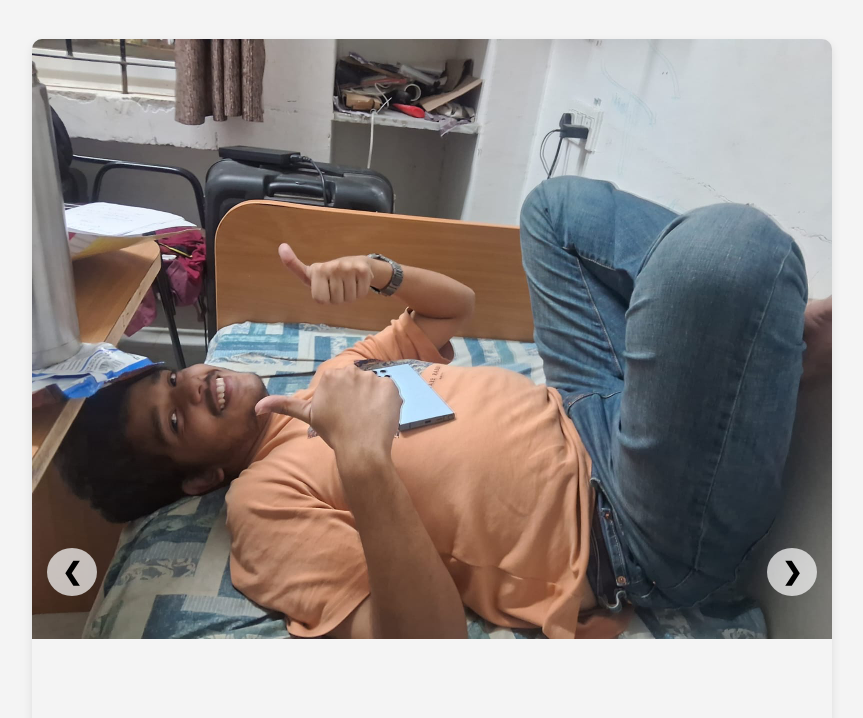
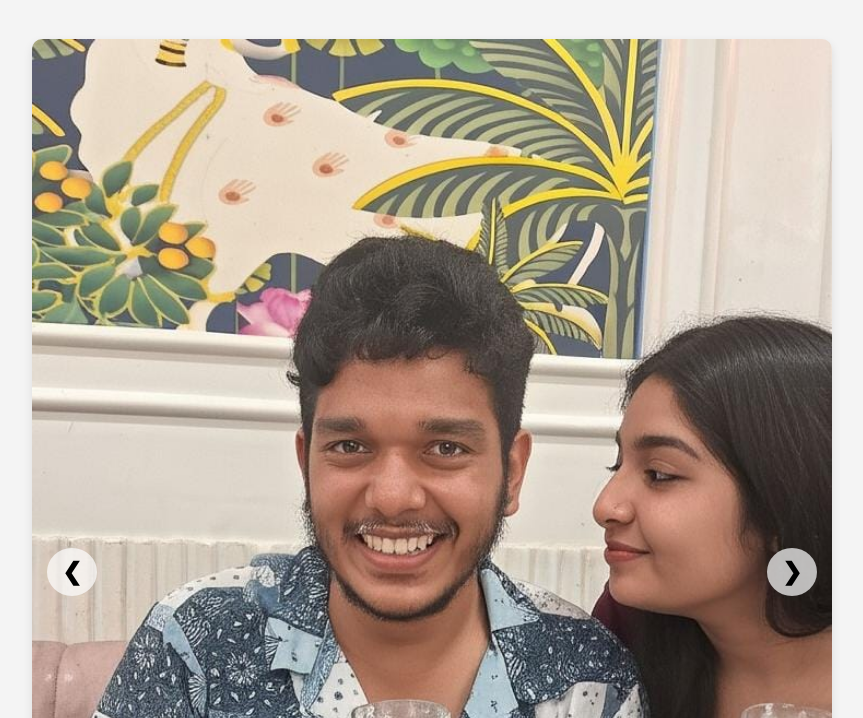
Before and after one commit to ash3YR/Randhuv, a plain HTML site: page index.html in a window 1280 px wide. Shown: the part 82-800 px from the top of the page, without its empty margins (208-1071 px from the left). Drawn offline with Linux system fonts and the light colour scheme.

Commit message:
ek gndi photo htayi

```diff
--- a/index.html
+++ b/index.html
@@ -113,9 +113,9 @@
 
             <div class="carousel-container">
 
-                <div class="carousel-slide">
+                <!-- <div class="carousel-slide">
                     <img src="media\randhuv1.jpg" alt="Image 1">
-                </div>
+                </div> -->
 
                 <div class="carousel-slide">
                     <img src="media\randhuv2.jpg" alt="Image 2">
```
Also changed, not shown: media/randhuv1.jpg (deleted).
